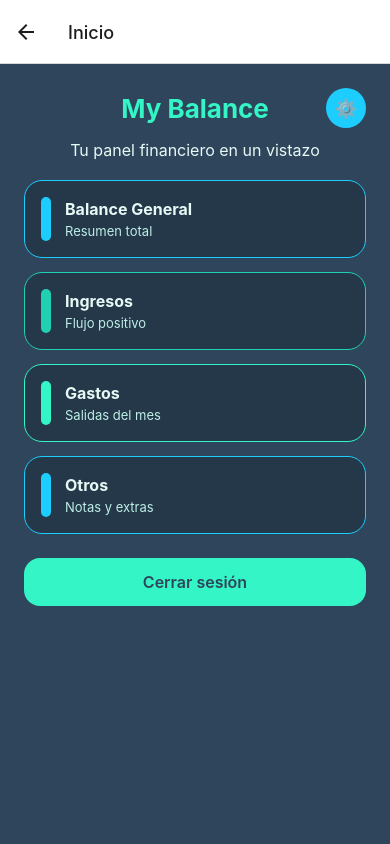
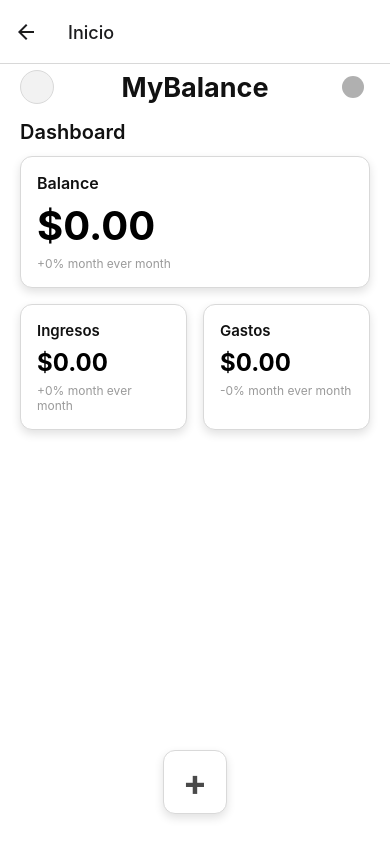
Before and after one commit to TheLolomito/mybalance-mobile, a React Native app: screen /Home in a window 390 px wide. Built offline with nearby package versions, Linux system fonts and the light colour scheme.

Commit message:
Export HomeScreen for navigator

```diff
--- a/src/screens/HomeScreen.tsx
+++ b/src/screens/HomeScreen.tsx
@@ -1,120 +1,168 @@
 import React from 'react';
-import { Pressable, SafeAreaView, StyleSheet, Text, View } from 'react-native';
-import { NativeStackScreenProps } from '@react-navigation/native-stack';
+import { SafeAreaView, StyleSheet, Text, View } from 'react-native';
 
-import { PrimaryButton } from '../components/PrimaryButton';
-import { RootStackParamList } from '../navigation/RootNavigator';
-
-export type HomeScreenProps = NativeStackScreenProps<RootStackParamList, 'Home'>;
-
-const cards = [
-  { title: 'Balance General', subtitle: 'Resumen total', accent: '#1DCDFE' },
-  { title: 'Ingresos', subtitle: 'Flujo positivo', accent: '#21D0B2' },
-  { title: 'Gastos', subtitle: 'Salidas del mes', accent: '#34F5C5' },
-  { title: 'Otros', subtitle: 'Notas y extras', accent: '#1DCDFE' },
-];
-
-export function HomeScreen({ navigation }: HomeScreenProps) {
+const HomeScreen = () => {
   return (
     <SafeAreaView style={styles.safeArea}>
       <View style={styles.container}>
         <View style={styles.header}>
-          <View style={styles.headerSide} />
-          <Text style={styles.title}>My Balance</Text>
-          <Pressable style={styles.settingsButton}>
-            <Text style={styles.settingsIcon}>⚙️</Text>
-          </Pressable>
+          <View style={styles.avatar} />
+          <Text style={styles.title}>MyBalance</Text>
+          <View style={styles.settingsWrapper}>
+            <View style={styles.settingsIcon} />
+          </View>
         </View>
-        <Text style={styles.subtitle}>Tu panel financiero en un vistazo</Text>
-        <View style={styles.cards}>
-          {cards.map((card) => (
-            <View key={card.title} style={[styles.card, { borderColor: card.accent }]}>
-              <View style={[styles.cardAccent, { backgroundColor: card.accent }]} />
-              <View style={styles.cardContent}>
-                <Text style={styles.cardTitle}>{card.title}</Text>
-                <Text style={styles.cardSubtitle}>{card.subtitle}</Text>
-              </View>
-            </View>
-          ))}
+
+        <Text style={styles.sectionTitle}>Dashboard</Text>
+
+        <View style={[styles.card, styles.mainCard]}>
+          <Text style={styles.cardLabel}>Balance</Text>
+          <Text style={styles.cardValue}>$0.00</Text>
+          <Text style={styles.cardMeta}>+0% month ever month</Text>
         </View>
-        <PrimaryButton label="Cerrar sesión" onPress={() => navigation.replace('Login')} />
+
+        <View style={styles.secondaryRow}>
+          <View style={[styles.card, styles.secondaryCard]}>
+            <Text style={styles.secondaryLabel}>Ingresos</Text>
+            <Text style={styles.secondaryValue}>$0.00</Text>
+            <Text style={styles.cardMeta}>+0% month ever month</Text>
+          </View>
+          <View style={[styles.card, styles.secondaryCard]}>
+            <Text style={styles.secondaryLabel}>Gastos</Text>
+            <Text style={styles.secondaryValue}>$0.00</Text>
+            <Text style={styles.cardMeta}>-0% month ever month</Text>
+          </View>
+        </View>
+      </View>
+
+      <View style={styles.floatingButton}>
+        <Text style={styles.floatingButtonText}>+</Text>
       </View>
     </SafeAreaView>
   );
-}
+};
 
 const styles = StyleSheet.create({
   safeArea: {
     flex: 1,
-    backgroundColor: '#2F455C',
+    backgroundColor: '#FFFFFF',
   },
   container: {
     flex: 1,
-    padding: 24,
+    paddingHorizontal: 20,
   },
   header: {
     flexDirection: 'row',
     alignItems: 'center',
     justifyContent: 'space-between',
+    paddingTop: 6,
+  },
+  avatar: {
+    width: 34,
+    height: 34,
+    borderRadius: 17,
+    backgroundColor: '#F2F2F2',
+    borderWidth: 1,
+    borderColor: '#D9D9D9',
+  },
+  title: {
+    flex: 1,
+    textAlign: 'center',
+    fontSize: 27,
+    fontWeight: '700',
+    color: '#111111',
+  },
+  settingsWrapper: {
+    width: 34,
+    alignItems: 'center',
+  },
+  settingsIcon: {
+    width: 22,
+    height: 22,
+    borderRadius: 11,
+    backgroundColor: '#B0B0B0',
+  },
+  sectionTitle: {
+    fontSize: 20,
+    fontWeight: '600',
+    color: '#111111',
+    marginTop: 16,
     marginBottom: 12,
   },
-  headerSide: {
-    width: 40,
-    height: 40,
+  card: {
+    backgroundColor: '#FFFFFF',
+    borderWidth: 1,
+    borderColor: '#D9D9D9',
+    borderRadius: 12,
+    padding: 16,
+    shadowColor: '#000',
+    shadowOpacity: 0.12,
+    shadowRadius: 10,
+    shadowOffset: { width: 0, height: 4 },
+    elevation: 5,
   },
-  title: {
-    fontSize: 26,
+  cardLabel: {
+    fontSize: 16,
+    fontWeight: '600',
+    color: '#111111',
+  },
+  cardValue: {
+    fontSize: 40,
     fontWeight: '700',
-    color: '#34F5C5',
-    textAlign: 'center',
+    color: '#000000',
+    marginTop: 8,
+  },
+  cardMeta: {
+    fontSize: 12,
+    color: '#9A9A9A',
+    marginTop: 6,
+  },
+  mainCard: {
+    minHeight: 130,
+  },
+  secondaryRow: {
+    flexDirection: 'row',
+    gap: 16,
+    marginTop: 16,
+  },
+  secondaryCard: {
     flex: 1,
   },
-  settingsButton: {
-    width: 40,
-    height: 40,
-    borderRadius: 20,
-    backgroundColor: '#1DCDFE',
+  secondaryLabel: {
+    fontSize: 15,
+    fontWeight: '600',
+    color: '#111111',
+  },
+  secondaryValue: {
+    fontSize: 24,
+    fontWeight: '700',
+    color: '#000000',
+    marginTop: 8,
+  },
+  floatingButton: {
+    position: 'absolute',
+    bottom: 30,
+    alignSelf: 'center',
+    width: 64,
+    height: 64,
+    borderRadius: 12,
+    backgroundColor: '#FFFFFF',
+    borderWidth: 1,
+    borderColor: '#D9D9D9',
     alignItems: 'center',
     justifyContent: 'center',
+    shadowColor: '#000',
+    shadowOpacity: 0.12,
+    shadowRadius: 10,
+    shadowOffset: { width: 0, height: 4 },
+    elevation: 5,
   },
-  settingsIcon: {
-    fontSize: 18,
-  },
-  subtitle: {
-    fontSize: 16,
-    color: '#E6F9F5',
-    marginBottom: 20,
-    textAlign: 'center',
-  },
-  cards: {
-    gap: 14,
-    marginBottom: 24,
-  },
-  card: {
-    flexDirection: 'row',
-    alignItems: 'center',
-    backgroundColor: '#243849',
-    borderRadius: 18,
-    borderWidth: 1,
-    padding: 16,
-    gap: 14,
-  },
-  cardAccent: {
-    width: 10,
-    height: 44,
-    borderRadius: 6,
-  },
-  cardContent: {
-    flex: 1,
-    gap: 4,
-  },
-  cardTitle: {
-    fontSize: 16,
+  floatingButtonText: {
+    fontSize: 36,
     fontWeight: '700',
-    color: '#E6F9F5',
-  },
-  cardSubtitle: {
-    fontSize: 13,
-    color: '#BEEFE6',
+    color: '#4A4A4A',
   },
 });
+
+export { HomeScreen };
+export default HomeScreen;
```
